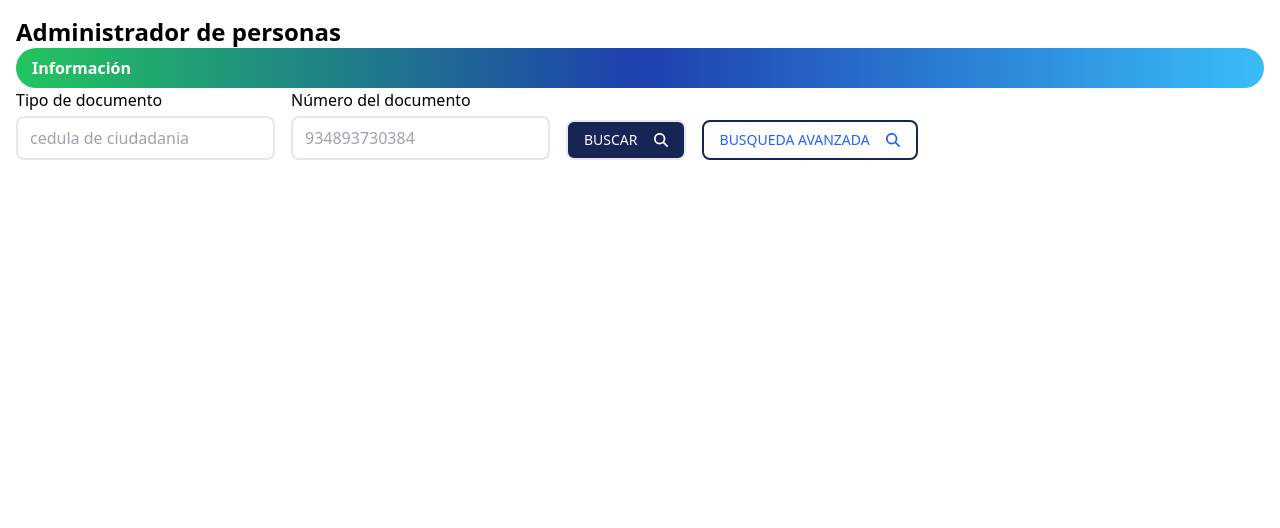
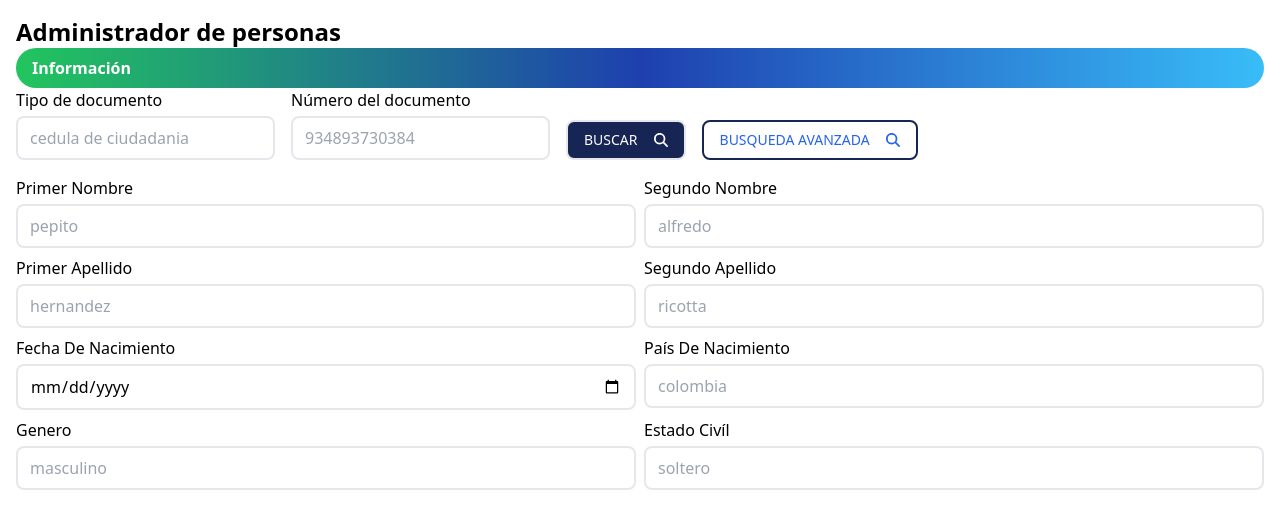
Before and after one commit to Jeanza94/mac-front, a React (Vite) app: page / in a window 1280 px wide. Shown: the top 528 px of the page. Built offline with nearby package versions, Linux system fonts and the light colour scheme.

Commit message:
creación UserForm

```diff
--- a/package.json
+++ b/package.json
@@ -16,11 +16,13 @@
     "react": "^18.2.0",
     "react-dom": "^18.2.0",
     "react-hook-form": "^7.46.1",
-    "tailwind-merge": "^1.14.0"
+    "tailwind-merge": "^1.14.0",
+    "uuid": "^9.0.0"
   },
   "devDependencies": {
     "@types/react": "^18.2.15",
     "@types/react-dom": "^18.2.7",
+    "@types/uuid": "^9.0.3",
     "@typescript-eslint/eslint-plugin": "^6.0.0",
     "@typescript-eslint/parser": "^6.0.0",
     "@vitejs/plugin-react": "^4.0.3",
--- a/src/App.tsx
+++ b/src/App.tsx
@@ -2,6 +2,7 @@ import { useContext } from 'react'
 import { Modal } from "./components/modals"
 import { UserContext } from "./context/users"
 import { AdvancedSearchComponent, SimpleSearchComponent } from './components/main-components'
+import { UserForm } from './components/forms'
 
 const App = () => {
 
@@ -17,6 +18,8 @@ const App = () => {
         <AdvancedSearchComponent />
       </Modal>
 
+      <UserForm />
+
     </main>
   )
 }
--- /dev/null
+++ b/src/components/forms/UserForm.tsx
@@ -0,0 +1,23 @@
+import { dataUserForm } from "."
+import { Input } from "../inputs"
+
+export const UserForm = () => {
+  return (
+    <form className="grid mobile:grid-cols-1 tablet:grid-cols-2 mt-4 gap-2">
+      {
+        dataUserForm.map(info => (
+          <label
+            key={info.id}
+            className="w-full flex flex-col capitalize gap-1"
+          >
+            <span>{info.label}</span>
+            <Input
+              type={info.name =="birth" ? "date" : "text"}
+              placeholder={info.placeholder}
+            />
+          </label>
+        ))
+      }
+    </form>
+  )
+}
--- /dev/null
+++ b/src/components/forms/dataUserForm.ts
@@ -0,0 +1,61 @@
+import {v4 as uuid} from 'uuid'
+
+interface DataUserForm {
+  id: string,
+  label: string,
+  name: UserFormData,
+  placeholder:string
+}
+
+type UserFormData = "firstName" |"middleName" |"surName" |"lastName" |"birth" |"country" |"gender" |"status"
+
+export const dataUserForm: DataUserForm[] = [
+  {
+    id: uuid(),
+    label: "primer nombre",
+    name: "firstName",
+    placeholder: "pepito"
+  },
+  {
+    id: uuid(),
+    label: "segundo nombre",
+    name: "middleName",
+    placeholder: "alfredo"
+  },
+  {
+    id: uuid(),
+    label: "primer apellido",
+    name: "surName",
+    placeholder: "hernandez"
+  },
+  {
+    id: uuid(),
+    label: "segundo apellido",
+    name: "lastName",
+    placeholder: "ricotta"
+  },
+  {
+    id: uuid(),
+    label: "fecha de nacimiento",
+    name: "birth",
+    placeholder: "11/09/2023"
+  },
+  {
+    id: uuid(),
+    label: "país de nacimiento",
+    name: "country",
+    placeholder: "colombia"
+  },
+  {
+    id: uuid(),
+    label: "genero",
+    name: "gender",
+    placeholder: "masculino"
+  },
+  {
+    id: uuid(),
+    label: "estado civíl",
+    name: "status",
+    placeholder: "soltero"
+  },
+]
--- a/src/components/forms/index.ts
+++ b/src/components/forms/index.ts
@@ -1,2 +1,4 @@
 export * from "./FormScreenOne"
 export * from "./ErrorText"
+export * from "./UserForm"
+export * from "./dataUserForm"
--- /dev/null
+++ b/src/components/interfaces/index.ts
@@ -0,0 +1 @@
+export * from "./User"
--- a/tailwind.config.js
+++ b/tailwind.config.js
@@ -8,6 +8,10 @@ export default {
     extend: {
       boxShadow: {
         primary: "0 0 2px 1px theme(colors.sky.300)"
+      },
+      screens: {
+        mobile: "320px",
+        tablet: "600px"
       }
     },
   },
```
Also changed, not shown: src/components/interfaces/User.ts (added, +11 -0 lines), 1 other file (tests, documents, lock files or other folders).
